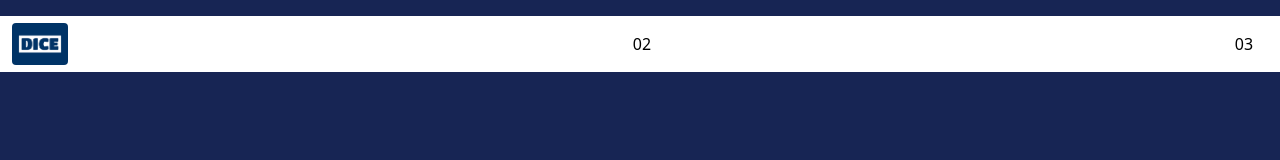
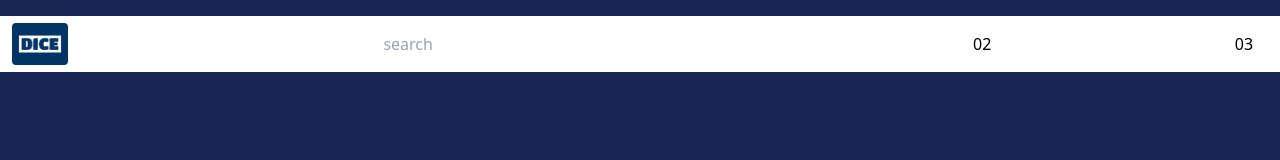
Before and after one commit to DC-21/smart-contracts-blockchain-webapp, a React (Vite) app in the folder client/: page / in a window 1280 px wide. Shown: the top 160 px of the page. Built offline with nearby package versions, Linux system fonts and the light colour scheme; what @thirdweb-dev/react would draw is missing.

Commit message:
first commit

```diff
--- a/client/src/components/Navbar.jsx
+++ b/client/src/components/Navbar.jsx
@@ -7,6 +7,13 @@ const Navbar = () => {
             <div className='bg-white flex py-5 px-2 w-full justify-center items-center'>
                 <div className="flex-none w-14 h-4 flex justify-center items-center ml-1">
                     <img className='rounded' src={logo} alt='logo' />
+                </div>
+                <div className="grow h-4 flex justify-center items-center">
+                    <input
+                    type='text'
+                    placeholder='search'
+                    className='h-8 text-center'
+                    />
                 </div>
                 <div className="grow h-4 flex justify-center items-center">
                     02
```
Lines whose indentation alone changed are shown as unchanged.
